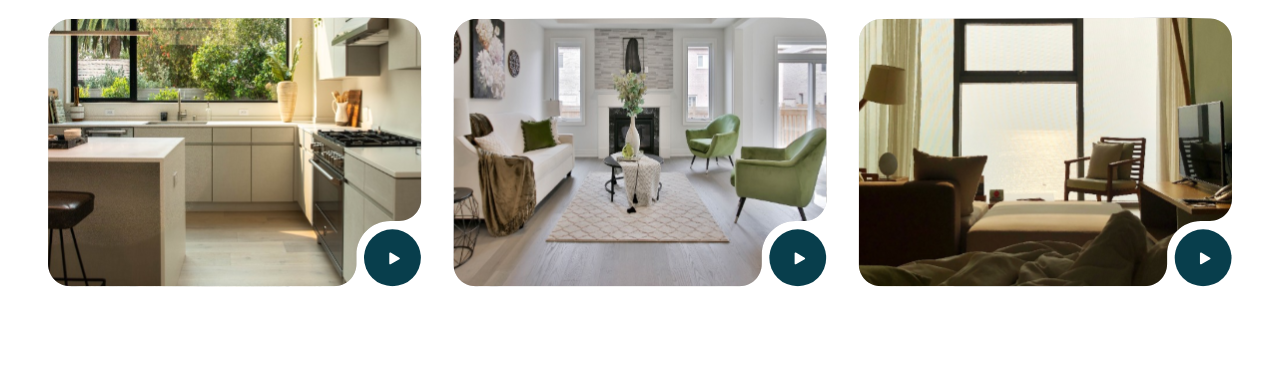
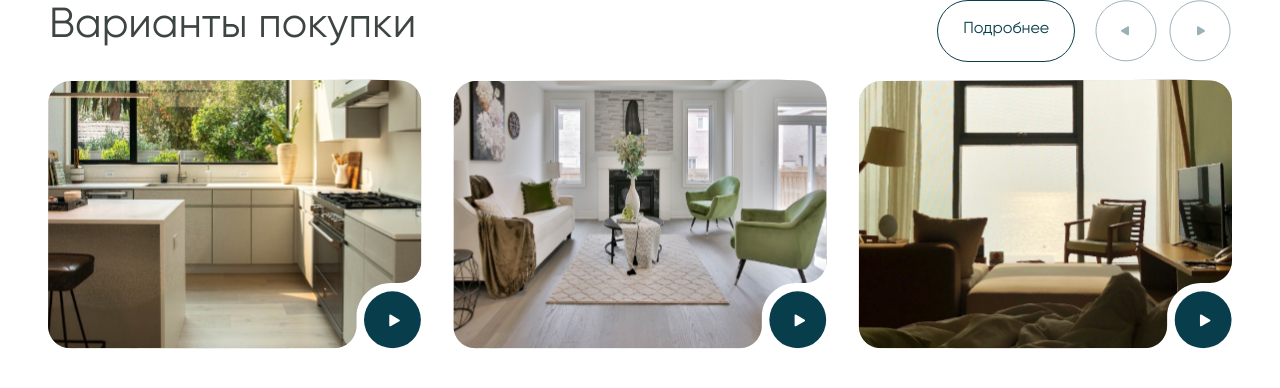
Before and after one commit to fedor11235/involta, a Nuxt app: page / in a window 1280 px wide. Shown: the top 388 px of the page. Built offline with nearby package versions, Linux system fonts and the light colour scheme.

Commit message:
add fonts and menu

```diff
--- /dev/null
+++ b/assets/sass/fonts.scss
@@ -0,0 +1,5 @@
+@font-face {
+  font-family: "GilroyRegular";
+  src: local("GilroyRegular"),
+    url("~/assets/sass/fonts/GilroyRegular.ttf") format("truetype")
+}
--- a/assets/sass/main.scss
+++ b/assets/sass/main.scss
@@ -1,3 +1,5 @@
+@import './fonts.scss';
+
 body {
   margin: 0;
 }
--- /dev/null
+++ b/components/ArrowLeft.vue
@@ -0,0 +1,30 @@
+<template>
+  <svg @pointerenter="handlerPointerEnter" @pointerleave="handlerPointerLeave" class="arrow" xmlns="http://www.w3.org/2000/svg" width="62" height="62" viewBox="0 0 62 62" fill="none">
+    <g :opacity="isHover? 1: 0.4" class="arrow__view">
+      <path d="M1 30.8125C1 47.381 14.4315 60.8125 31 60.8125C47.5685 60.8125 61 47.381 61 30.8125C61 14.244 47.5685 0.8125 31 0.8125C14.4315 0.8125 1 14.244 1 30.8125Z" stroke="#083E4C"/>
+      <path d="M26.5 29.9465C25.8333 30.3314 25.8333 31.2936 26.5 31.6785L32.5 35.1426C33.1667 35.5275 34 35.0464 34 34.2766L34 27.3484C34 26.5786 33.1667 26.0975 32.5 26.4824L26.5 29.9465Z" fill="#083E4C"/>
+    </g>
+  </svg>
+</template>
+
+<script lang="ts" setup>
+import { ref } from 'vue'
+
+const isHover = ref(false)
+
+function handlerPointerEnter() {
+  isHover.value = true
+}
+function handlerPointerLeave() {
+  isHover.value = false
+}
+</script>
+
+<style lang="scss" scoped>
+.arrow {
+  cursor: pointer;
+  &__view {
+    transition: all .6s;
+  }
+}
+</style>
--- /dev/null
+++ b/components/ArrowRight.vue
@@ -0,0 +1,30 @@
+<template>
+  <svg @pointerenter="handlerPointerEnter" @pointerleave="handlerPointerLeave" class="arrow" xmlns="http://www.w3.org/2000/svg" width="62" height="62" viewBox="0 0 62 62" fill="none">
+    <g :opacity="isHover? 1: 0.4" class="arrow__view">
+      <path d="M61 30.8125C61 47.381 47.5685 60.8125 31 60.8125C14.4315 60.8125 1 47.381 1 30.8125C1 14.244 14.4315 0.8125 31 0.8125C47.5685 0.8125 61 14.244 61 30.8125Z" stroke="#083E4C"/>
+      <path d="M35.5 29.9465C36.1667 30.3314 36.1667 31.2936 35.5 31.6785L29.5 35.1426C28.8333 35.5275 28 35.0464 28 34.2766L28 27.3484C28 26.5786 28.8333 26.0975 29.5 26.4824L35.5 29.9465Z" fill="#083E4C"/>
+    </g>
+  </svg>
+</template>
+
+<script lang="ts" setup>
+import { ref } from 'vue'
+
+const isHover = ref(false)
+
+function handlerPointerEnter() {
+  isHover.value = true
+}
+function handlerPointerLeave() {
+  isHover.value = false
+}
+</script>
+
+<style lang="scss" scoped>
+.arrow {
+  cursor: pointer;
+  &__view {
+    transition: all .6s;
+  }
+}
+</style>
--- a/components/AudioPlayer.vue
+++ /dev/null
@@ -1,21 +0,0 @@
-<template>
-  <div >
-    <audio ref="player" controls>
-        <source :src="url" type="audio/mpeg" />
-    </audio>
-  </div>
-</template>
-
-<script lang="ts" setup>
-
-defineProps<{
-  url: string;
-}>();
-
-</script>
-
-<style>
-.test {
-  color: red;
-}
-</style>
--- /dev/null
+++ b/components/HeaderPage.vue
@@ -0,0 +1,50 @@
+<template>
+  <div class="header">
+    <div class="header__title">Варианты покупки</div>
+    <div class="header__menu">
+      <div class="header__menu_more">Подробнее</div>
+      <div class="header__menu_arrows">
+        <ArrowLeft />
+        <ArrowRight />
+      </div>
+    </div>
+  </div>
+</template>
+
+<script lang="ts" setup>
+</script>
+
+<style lang="scss" scoped>
+.header {
+  display: flex;
+  justify-content: space-between;
+  padding: 0 55px;
+  box-sizing: border-box;
+  &__title {
+    color: #3D4543;
+    font-family: GilroyRegular;
+    font-size: 42px;
+    font-weight: 500;
+    line-height: 120%;
+  }
+  &__menu {
+    display: flex;
+    column-gap: 20px;
+    &_more {
+      color: #083E4C;
+      font-family: GilroyRegular;
+      border: 1px solid #083E4C;
+      border-radius: 100px;
+      padding: 20px 25px;
+      font-size: 16px;
+      font-weight: 500;
+      line-height: 100%;
+      cursor: pointer;
+    }
+    &_arrows {
+      display: flex;
+      column-gap: 12px;
+    }
+  }
+}
+</style>
--- a/components/card.vue
+++ b/components/card.vue
@@ -45,7 +45,10 @@ function handlerPointerLeave() {
     &_scale {
       animation: scale .3s linear forwards;
       @keyframes scale {
-        to {scale: 1.1;}
+        to {
+          translate: -10% -10%;
+          scale: 1.1;
+        }
       }
     }
   }
--- a/pages/index.vue
+++ b/pages/index.vue
@@ -1,5 +1,6 @@
 <template>
   <div class="page" ref="page">
+    <HeaderPage class="page__header" :style="{ width: `${widthNormal * scaleCards}px`, padding: `0 ${55 * scaleCards}px`}"/>
 
     <ClientOnly fallback-tag="div" class="cards" fallback="Загрзка изоражений...">
       <div class="cards" :style="{ scale: scaleCards}">
@@ -13,16 +14,14 @@
 <script lang="ts" setup>
 import { ref, onMounted } from 'vue'
 
-import card from "@/components/card.vue"
-
 import cardOne from "~/assets/img/card-one.jpg"
 import cardTwo from "~/assets/img/card-two.jpg"
 import cardThree from "~/assets/img/card-three.jpg"
 
+const widthNormal = 1440
+
 const scaleCards = ref(1)
 const page = ref()
-
-const widthNormal = 1440
 
 const cardsImg = [
   cardOne,
@@ -41,14 +40,19 @@ function handlerResize() {
 
 onMounted(() => {
   handlerResize();
-  page.value.addEventListener('resize', handlerResize);
+  window.addEventListener('resize', handlerResize);
 })
 </script>
 
-<style lang="scss">
+<style lang="scss" scoped>
+
 .page {
   width: 100vw;
   height: 100vh;
+  &__header {
+    width: 1440px;
+    // margin: auto;
+  }
   .cards {
     display: flex;
     column-gap: 36px;
```
Also changed, not shown: assets/sass/fonts/GilroyRegular.ttf (added).
